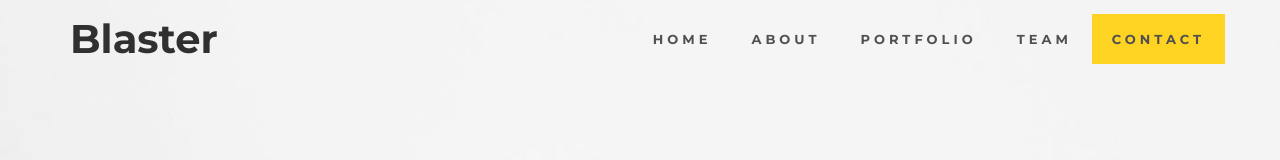
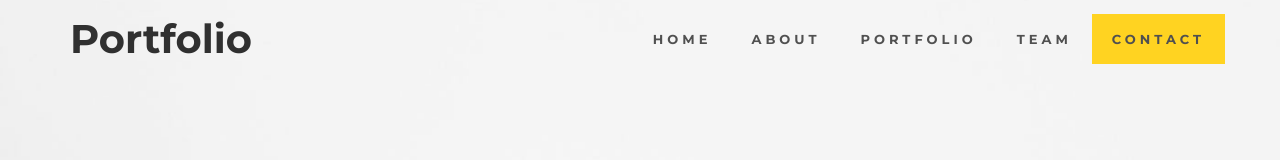
Before and after one commit to Atmaclon/Atmaclon.github.io, a plain HTML site: page index.html in a window 1280 px wide. Shown: the top 160 px of the page. Drawn offline with Linux system fonts and the light colour scheme.

Commit message:
Update index.html

```diff
--- a/index.html
+++ b/index.html
@@ -24,7 +24,7 @@
 				<span class="icon icon-bar"></span>
 				<span class="icon icon-bar"></span>
 			</button>
-			<a href="#" class="navbar-brand"><span class="bold">Blaster</span></a>
+			<a href="#" class="navbar-brand"><span class="bold">Portfolio</span></a>
 		</div>
 		<div class="collapse navbar-collapse">
 			<ul class="nav navbar-nav navbar-right">
```
